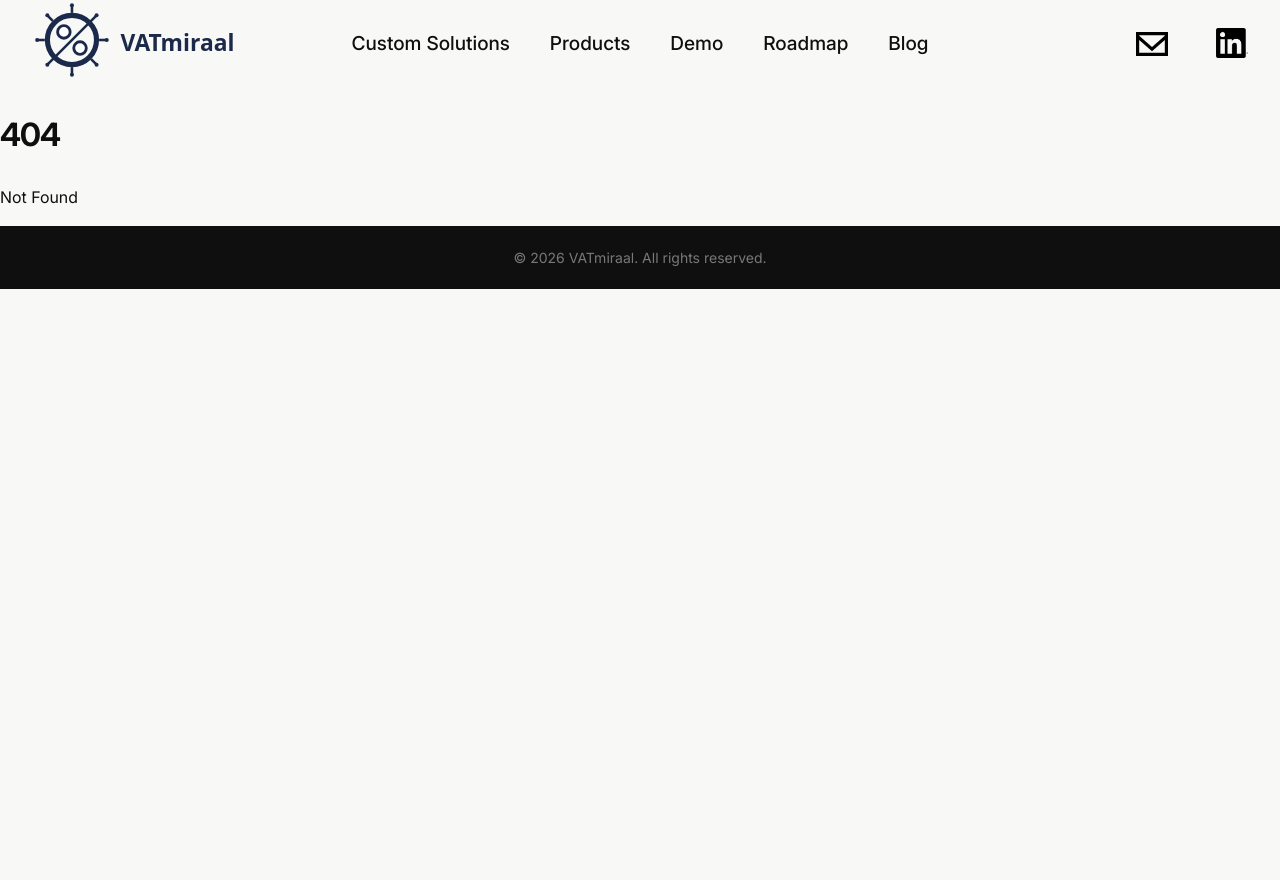
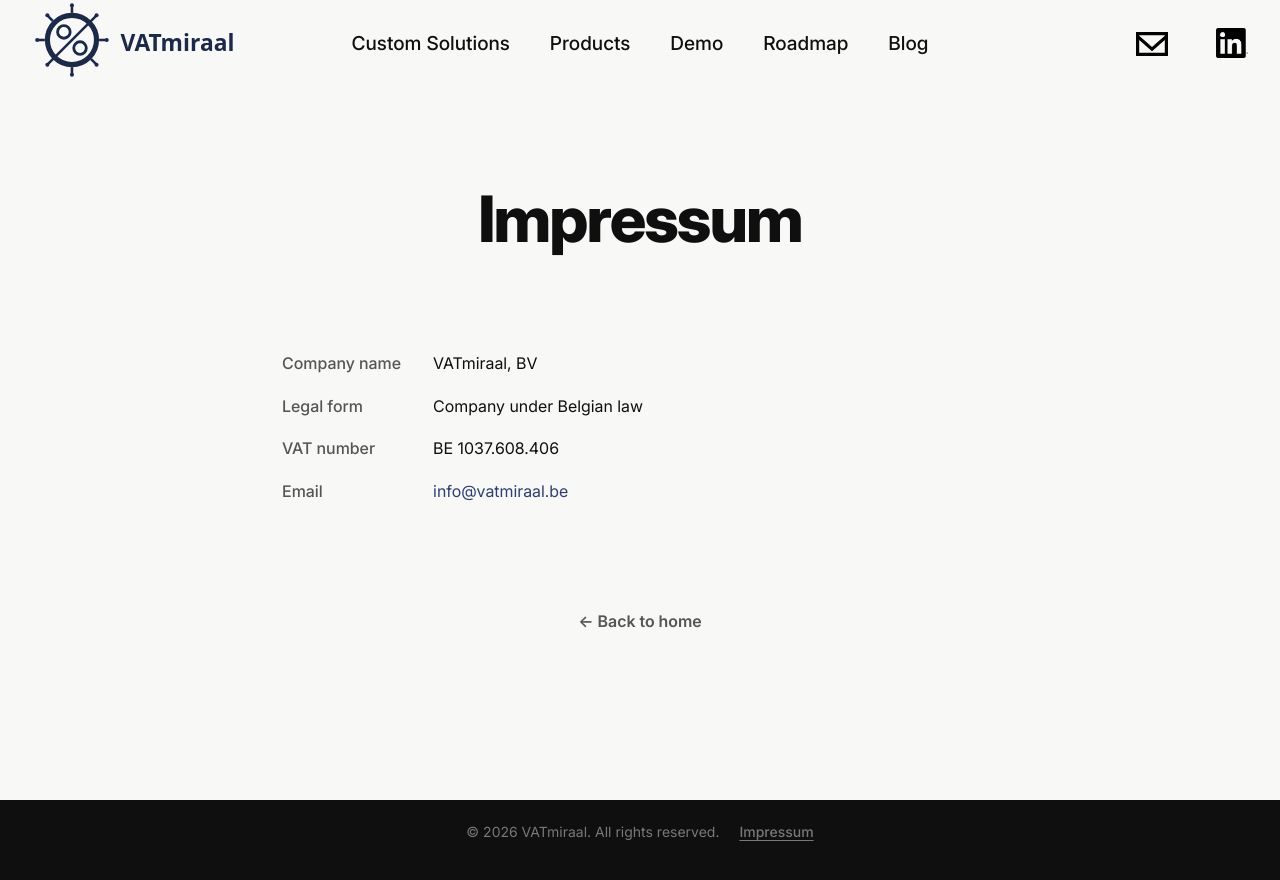
Before and after one commit to VATmiraal/website, a SvelteKit app: page /impressum in a window 1280 px wide. Before the commit this address had no page. Shown: the top 880 px of the page. Before the commit the page ends 800 px from the top, so only its background shows below. Built offline with nearby package versions, Linux system fonts and the light colour scheme.

Commit message:
impressum page added.

```diff
--- a/src/routes/+layout.svelte
+++ b/src/routes/+layout.svelte
@@ -1,6 +1,7 @@
 <script lang="ts">
 	import '../app.css';
 	import Header from '../components/header.svelte';
+	import { resolve } from '$app/paths';
 
 	let { children } = $props();
 
@@ -42,7 +43,10 @@
 {@render children()}
 
 <footer>
-	<p>© {year} VATmiraal. All rights reserved.</p>
+	<p>
+		© {year} VATmiraal. All rights reserved.
+		<a href={resolve('/impressum')} class="impressum-link">Impressum</a>
+	</p>
 </footer>
 
 <style>
@@ -56,5 +60,22 @@
 
 	footer p {
 		margin: 0;
+		padding-bottom: 1.5rem;
+	}
+
+	footer a {
+		color: inherit;
+		text-decoration: underline;
+		text-underline-offset: 2px;
+	}
+
+	footer a:hover {
+		opacity: 0.7;
+	}
+
+	.impressum-link {
+		font-weight: var(--font-weight-medium);
+		text-underline-offset: 3px;
+		margin-left: var(--space-4);
 	}
 </style>
--- /dev/null
+++ b/src/routes/impressum/+page.svelte
@@ -0,0 +1,125 @@
+<script lang="ts">
+	import { resolve } from '$app/paths';
+	import Button from '$lib/components/Button.svelte';
+	import SectionHeader from '$lib/components/SectionHeader.svelte';
+</script>
+
+<svelte:head>
+	<title>Impressum — VATmiraal</title>
+	<meta
+		name="description"
+		content="Legal information for VATmiraal: company registration details, address, and VAT number."
+	/>
+</svelte:head>
+
+<div id="page">
+	<SectionHeader level="h1" title="Impressum" />
+
+	<div id="content">
+		<dl>
+			<dt>Company name</dt>
+			<dd>VATmiraal, BV</dd>
+
+			<dt>Legal form</dt>
+			<dd>Company under Belgian law</dd>
+
+			<dt>VAT number</dt>
+			<dd>BE 1037.608.406</dd>
+
+			<dt>Email</dt>
+			<dd><a href="mailto:info@vatmiraal.be">info@vatmiraal.be</a></dd>
+		</dl>
+	</div>
+
+	<div id="cta">
+		<Button href={resolve('/')} variant="ghost">← Back to home</Button>
+	</div>
+</div>
+
+<style>
+	#page {
+		display: flex;
+		flex-direction: column;
+		align-items: center;
+		min-height: calc(100vh - var(--header-total-height));
+		padding: var(--space-24) var(--section-padding-x) var(--space-20);
+		gap: var(--space-16);
+		max-width: var(--container-narrow);
+		margin: 0 auto;
+		box-sizing: border-box;
+	}
+
+	#content {
+		width: 100%;
+	}
+
+	#content {
+		margin-top: var(--space-8);
+	}
+
+	dl {
+		display: grid;
+		grid-template-columns: auto 1fr;
+		gap: var(--space-4) var(--space-8);
+		margin: 0;
+	}
+
+	dt {
+		font-weight: var(--font-weight-medium);
+		color: var(--color-text-muted);
+		font-size: var(--font-size-base);
+	}
+
+	dd {
+		margin: 0;
+		font-size: var(--font-size-base);
+		line-height: var(--line-height-base);
+	}
+
+	address {
+		font-style: normal;
+		line-height: inherit;
+	}
+
+	dd a {
+		color: var(--color-accent);
+		text-decoration: none;
+	}
+
+	dd a:hover {
+		text-decoration: underline;
+	}
+
+	#cta {
+		display: flex;
+		flex-direction: column;
+		align-items: center;
+		gap: var(--space-5);
+		text-align: center;
+		margin-top: var(--space-8);
+	}
+
+	@media (max-width: 768px) {
+		#page {
+			padding: var(--section-padding-y-mobile) var(--section-padding-x-mobile);
+			gap: var(--space-10);
+		}
+
+		dl {
+			grid-template-columns: 1fr;
+			gap: var(--space-2);
+		}
+
+		dt {
+			margin-top: var(--space-4);
+		}
+
+		dt:first-child {
+			margin-top: 0;
+		}
+
+		dd {
+			margin-bottom: var(--space-2);
+		}
+	}
+</style>
```
Also changed, not shown: 2 other files (tests, documents, lock files or other folders).
